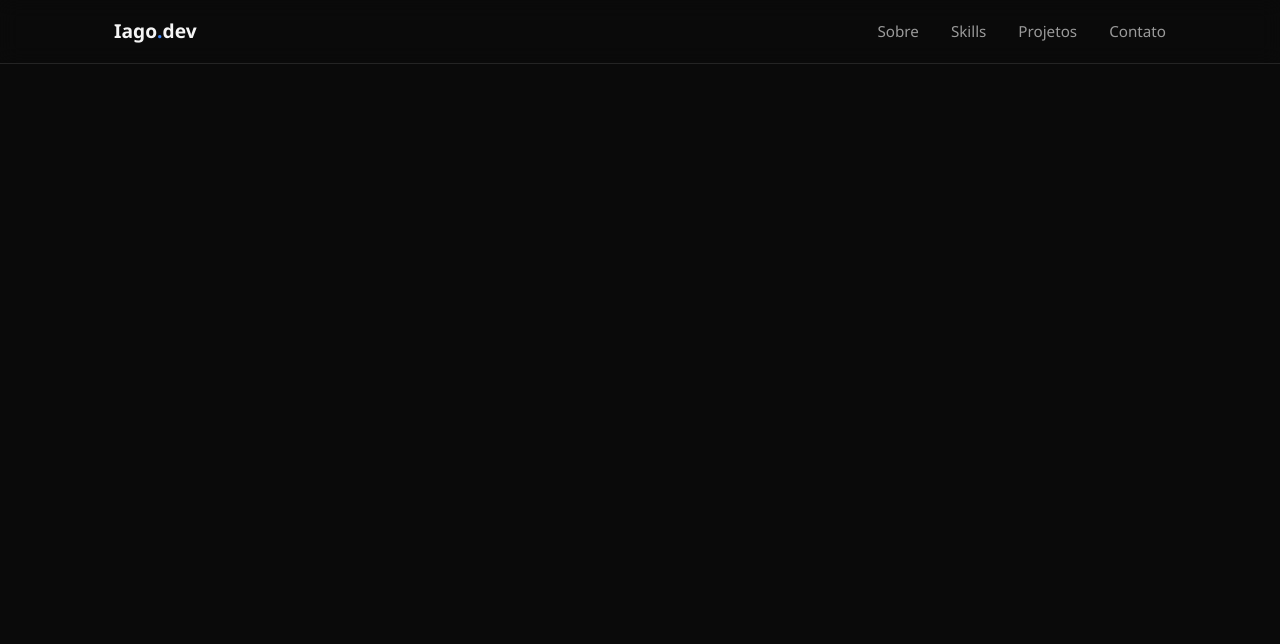
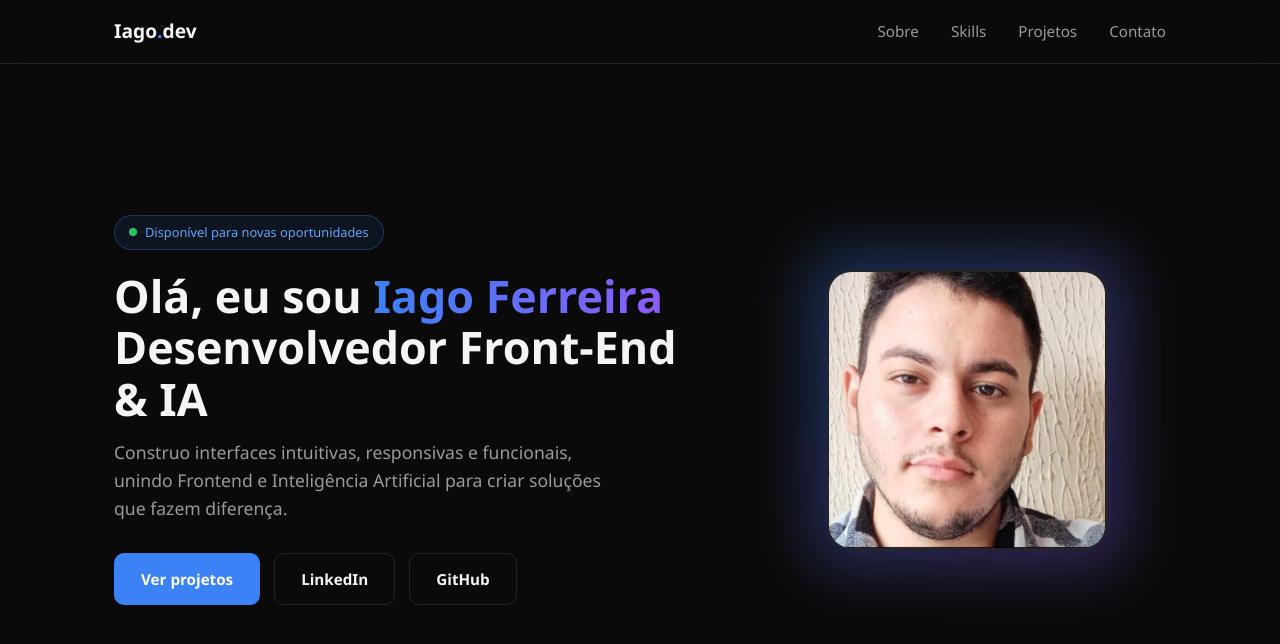
Before and after one commit to Iago-Ferreira-Silva/portfolio, a React app: page / in a window 1280 px wide. Shown: the top 644 px of the page. Built offline with nearby package versions, Linux system fonts and the light colour scheme; the HTML template or start-up script is replaced by a standard one.

Commit message:
feat: adiciona componente Hero

```diff
--- a/src/App.jsx
+++ b/src/App.jsx
@@ -1,10 +1,12 @@
 import Header from './components/Header';
+import Hero from './components/Hero';
 import './App.css';
 
 function App() {
   return (
     <>
       <Header />
+      <Hero />
     </>
   );
 }
--- /dev/null
+++ b/src/components/Hero.css
@@ -0,0 +1,141 @@
+.hero {
+  min-height: 100vh;
+  display: flex;
+  align-items: center;
+  padding-top: 110px;
+}
+
+.hero-grid {
+  display: grid;
+  grid-template-columns: 1.2fr .8fr;
+  gap: 56px;
+  align-items: center;
+  width: 100%;
+}
+
+.badge {
+  display: inline-flex;
+  align-items: center;
+  gap: 8px;
+  background: rgba(59, 130, 246, .1);
+  border: 1px solid rgba(59, 130, 246, .3);
+  color: var(--accent2);
+  padding: 6px 14px;
+  border-radius: 999px;
+  font-size: .8rem;
+  margin-bottom: 20px;
+}
+
+.badge::before {
+  content: "";
+  width: 8px;
+  height: 8px;
+  background: #22c55e;
+  border-radius: 50%;
+  display: inline-block;
+}
+
+h1 {
+  font-size: 2.8rem;
+  line-height: 1.15;
+  margin-bottom: 14px;
+  font-weight: 800;
+}
+
+h1 .grad {
+  background: linear-gradient(90deg, var(--accent), #8b5cf6);
+  -webkit-background-clip: text;
+  background-clip: text;
+  color: transparent;
+}
+
+.hero p.lead {
+  color: var(--muted);
+  font-size: 1.1rem;
+  max-width: 520px;
+  margin-bottom: 30px;
+}
+
+.btn-row {
+  display: flex;
+  gap: 14px;
+  flex-wrap: wrap;
+}
+
+.btn {
+  padding: 13px 26px;
+  border-radius: 10px;
+  font-weight: 600;
+  font-size: .95rem;
+  transition: .2s;
+  border: 1px solid transparent;
+  display: inline-flex;
+  align-items: center;
+  gap: 8px;
+}
+
+.btn-primary {
+  background: var(--accent);
+  color: #fff;
+}
+
+.btn-primary:hover {
+  background: var(--accent2);
+  transform: translateY(-2px);
+}
+
+.btn-outline {
+  border-color: var(--border);
+  color: var(--text);
+}
+
+.btn-outline:hover {
+  border-color: var(--accent);
+  color: var(--accent2);
+}
+
+.avatar-wrap {
+  position: relative;
+  justify-self: center;
+}
+
+.avatar-wrap::before {
+  content: "";
+  position: absolute;
+  inset: -16px;
+  border-radius: 28px;
+  background: linear-gradient(135deg, var(--accent), #8b5cf6);
+  opacity: .35;
+  filter: blur(30px);
+  z-index: 0;
+}
+
+.avatar {
+  position: relative;
+  width: 280px;
+  height: 280px;
+  border-radius: 24px;
+  object-fit: cover;
+  border: 2px solid var(--border);
+  z-index: 1;
+}
+
+@media (max-width: 820px) {
+  .hero-grid {
+    grid-template-columns: 1fr;
+    text-align: center;
+  }
+  .btn-row {
+    justify-content: center;
+  }
+  .avatar-wrap {
+    order: -1;
+  }
+  .avatar {
+    width: 180px;
+    height: 180px;
+  }
+  h1 {
+    font-size: 2.1rem;
+  }
+}
--- /dev/null
+++ b/src/components/Hero.jsx
@@ -0,0 +1,65 @@
+import avatarImg from '../assets/avatar.jpg';
+import './Hero.css';
+
+function Hero() {
+  return (
+    <section className="hero">
+      <div className="wrap hero-grid">
+        <div>
+          <div className="badge">
+            Disponível para novas oportunidades
+          </div>
+
+          <h1>
+            Olá, eu sou <span className="grad">Iago Ferreira</span>
+            <br />
+            Desenvolvedor Front-End & IA
+          </h1>
+
+          <p className="lead">
+            Construo interfaces intuitivas, responsivas e funcionais, unindo
+            Frontend e Inteligência Artificial para criar soluções que fazem
+            diferença.
+          </p>
+
+          <div className="btn-row">
+            <a
+              className="btn btn-primary"
+              href="#projetos"
+            >
+              Ver projetos
+            </a>
+
+            <a
+              className="btn btn-outline"
+              href="https://www.linkedin.com/in/iago-ferreira-9278ab257/"
+              target="_blank"
+              rel="noopener noreferrer"
+            >
+              LinkedIn
+            </a>
+
+            <a
+              className="btn btn-outline"
+              href="https://github.com/Iago-Ferreira-Silva"
+              target="_blank"
+              rel="noopener noreferrer"
+            >
+              GitHub
+            </a>
+          </div>
+        </div>
+
+        <div className="avatar-wrap">
+          <img
+            className="avatar"
+            src={avatarImg}
+            alt="Foto de Iago Ferreira Silva"
+          />
+        </div>
+      </div>
+    </section>
+  );
+}
+
+export default Hero;
```
